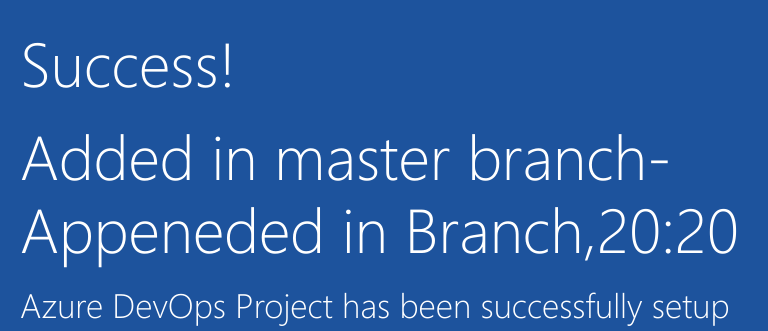
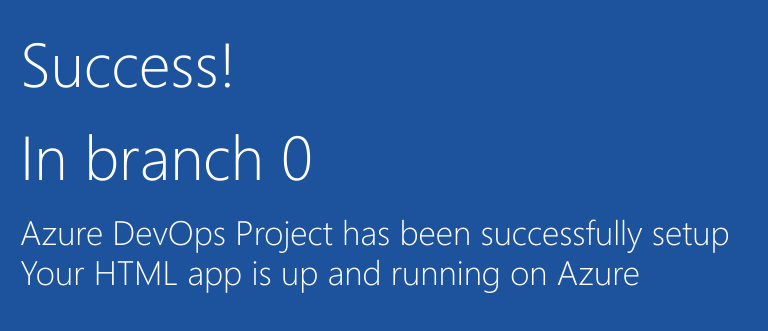
Before and after one commit to shri1180/ApertureTechnology, a plain HTML site: page index.html in a window 1280 px wide. Shown: the part 352-683 px from the top of the page, 205-973 px from the left. Drawn offline with Linux system fonts and the light colour scheme.

Commit message:
Updated in Branch

```diff
--- a/index.html
+++ b/index.html
@@ -19,8 +19,8 @@
         </div>
             <div class="content-body">
                 <div class="success-text">Success!</div>
-		<div class="success-text">Added in master branch-Appeneded in Branch,20:20</div>
-                <div class="description line-1"> Azure DevOps Project has been successfully setup</div>
+		<div class="success-text"> In branch 0</div>
+		<div class="description line-1"> Azure DevOps Project has been successfully setup</div>
                 <div class="description line-2"> Your HTML app is up and running on Azure</div>
                 <div class="next-steps-container">
                     <div class="next-steps-header">Next up</div>
```
